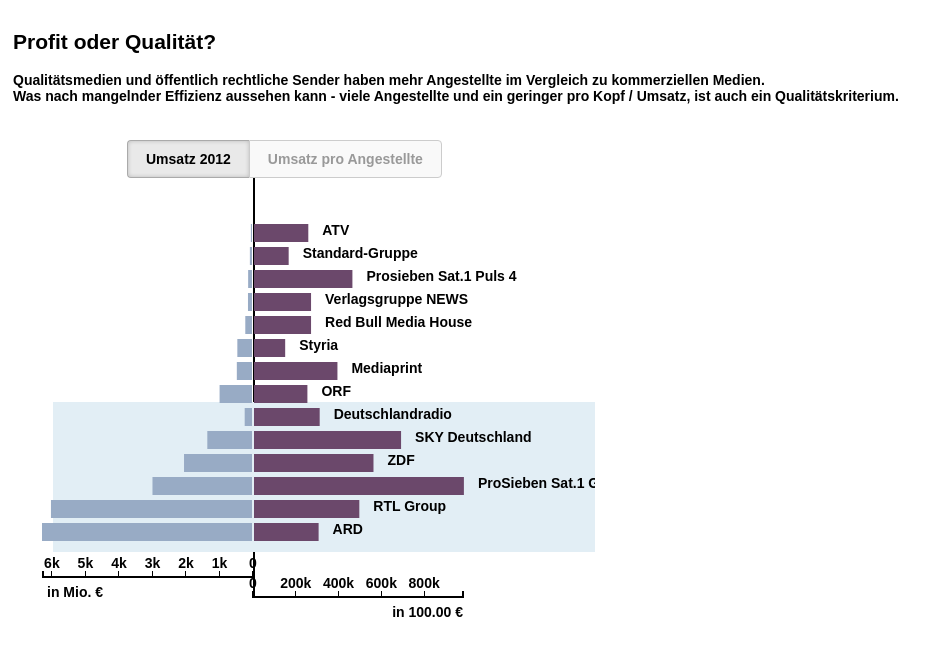
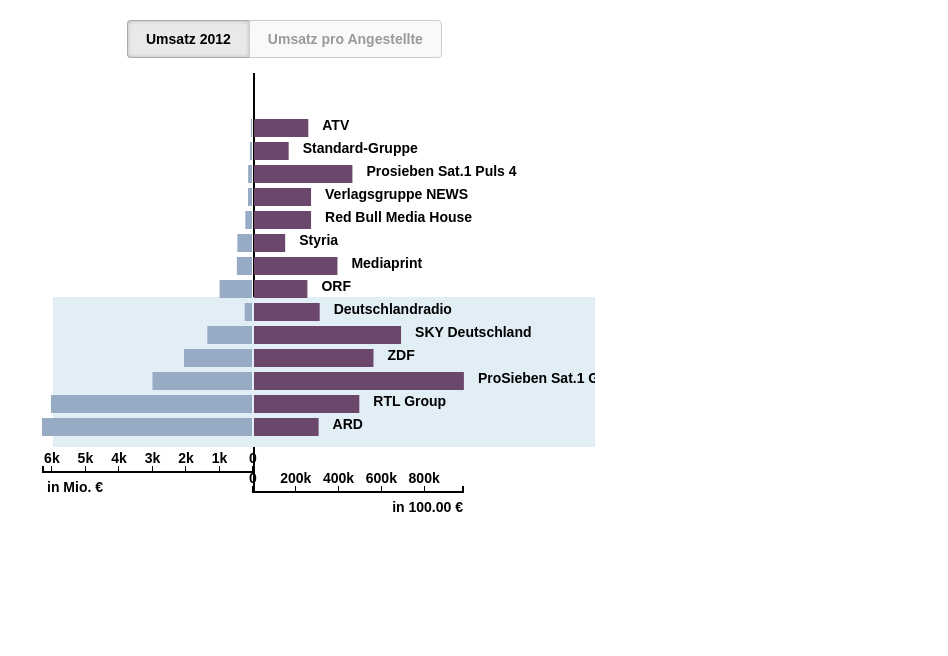
Before and after one commit to salx/Medienfinanzierung_quer, a plain HTML site: page index.html in a window 1280 px wide. Shown: the whole page, without its empty margins (0-948 px from the left). Drawn offline with Linux system fonts and the light colour scheme.

Commit message:
replaced index and styles

```diff
--- a/index.html
+++ b/index.html
@@ -7,10 +7,11 @@
 		<script src="tip.js"></script>
 	</head>
 	<body>
-		<div>
-			<h2>Profit oder Qualität?</h2>
-			<p>Qualitätsmedien und öffentlich rechtliche Sender haben mehr Angestellte im Vergleich zu kommerziellen Medien. </br>Was nach mangelnder Effizienz aussehen kann - viele Angestellte und ein geringer pro Kopf / Umsatz, ist auch ein Qualitätskriterium.</p>
-		</div>
+		<!--div>
+			<h2>Qualität braucht Mitarbeiter</h2>
+			<p>Profit oder Qualität - oder irgend etwas dazwischen? Wie sich Medienunternehmen entscheiden, zeigt die folgende Grafik. Sie reiht Unternehmen nach Umsatz pro Angestellte.
+			Medienunternehmen mit wenig Angestellten haben einen hohen pro Kopf Umsatz. Qualitätsmedien und öffentlich-rechtliche- haben einen höheren Personalschlüssel und daher einen geringeren pro Kopf Umsatz.</p>
+		</div-->
 		<div>
 			<ul class="navigation">
 				<li id="umsatz" class="selected">Umsatz 2012</li>
--- a/styles.css
+++ b/styles.css
@@ -8,7 +8,7 @@ body {
 ul.navigation {
 	position: absolute;
 	left: 127px;
-	top: 140px;
+	top: 20px;
 	height: 2em;
 	width: 800px;
 	margin: 0;
```
